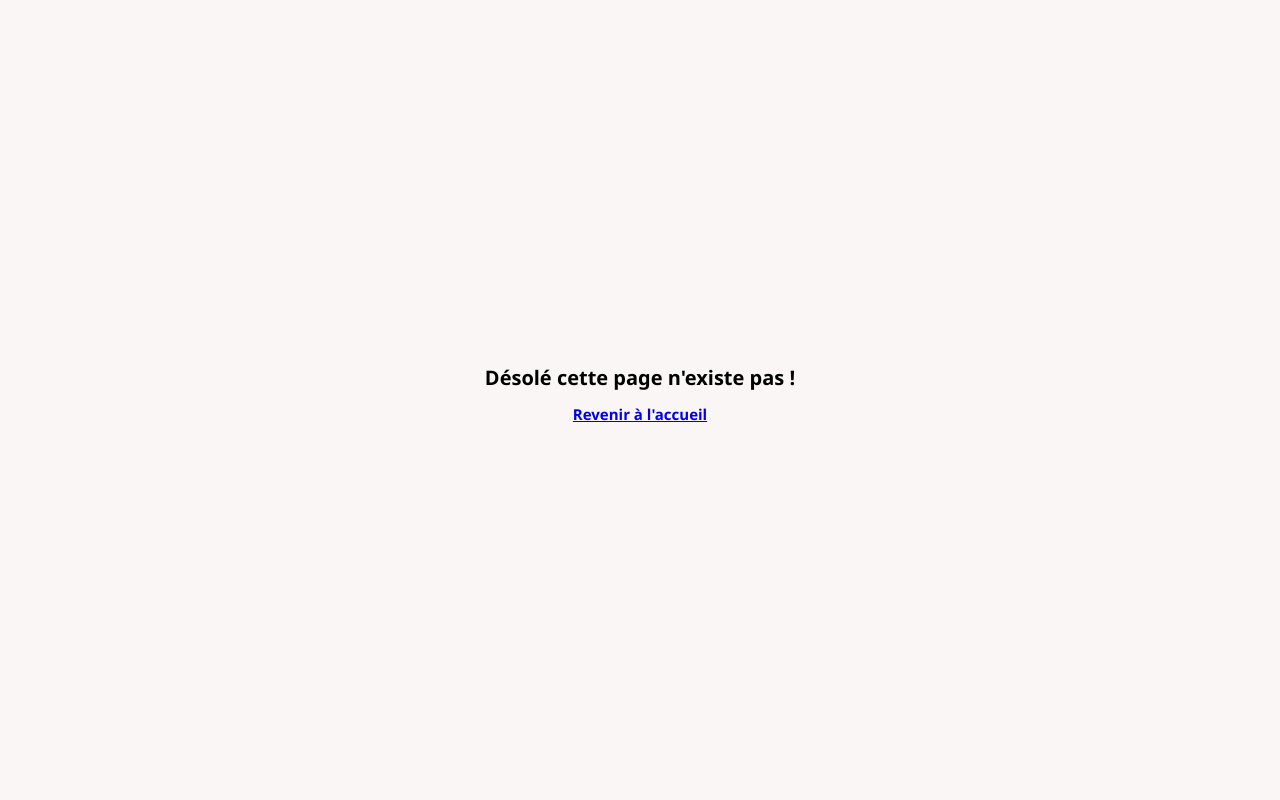
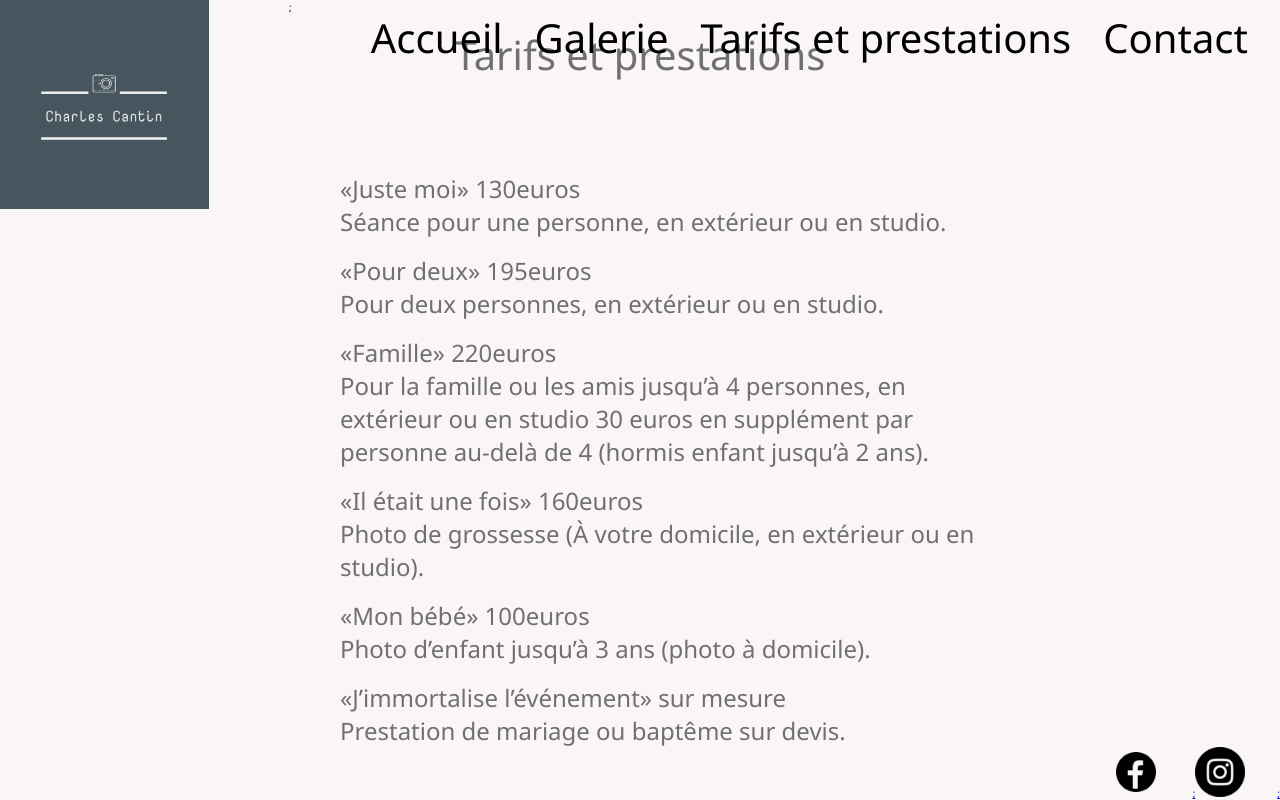
Before and after one commit to stephanepierre/Eval-front-Photographe, a React (Create React App) app: page /Prices in a window 1280 px wide. Built offline with nearby package versions, Linux system fonts and the light colour scheme.

Commit message:
ADD prices page

```diff
--- a/src/App.js
+++ b/src/App.js
@@ -2,6 +2,7 @@ import { BrowserRouter, Route, Switch } from "react-router-dom";
 import Home from './pages/Home';
 import React from "react";
 import notFound from "./pages/NotFound";
+import Prices from "./pages/Prices";
 
 
 
@@ -11,6 +12,7 @@ const App = () => {
       <BrowserRouter>
         <Switch>
           <Route path="/" exact component={Home}/>
+          <Route path="/Prices" exact component={Prices}/>
           <Route component={notFound}/>
         </Switch>
       </BrowserRouter>
--- a/src/pages/Prices.js
+++ b/src/pages/Prices.js
@@ -0,0 +1,34 @@
+import React from "react";
+import Navigation from "../components/Navigation";
+import Footer from "../components/Footer";
+
+
+
+function Prices() {
+    return (
+        <>
+            <Navigation/>
+            <div className="pricesPage">
+                <div className="titlePage">Tarifs et prestations</div>
+                <ul>
+                    <li> &#171;Juste moi&#187; 130euros <br/>
+                    Séance pour une personne, en extérieur ou en studio.</li>
+                    <li> &#171;Pour deux&#187; 195euros <br/>
+                    Pour deux personnes, en extérieur ou en studio.</li>
+                    <li> &#171;Famille&#187; 220euros <br/>
+                    Pour la famille ou les amis jusqu’à 4 personnes, en extérieur ou en studio
+                    30 euros en supplément par personne au-delà de 4 (hormis enfant jusqu’à 2 ans).</li>
+                    <li> &#171;Il était une fois&#187; 160euros <br/>
+                    Photo de grossesse (À votre domicile, en extérieur ou en studio).</li>
+                    <li> &#171;Mon bébé&#187; 100euros <br/>
+                    Photo d’enfant jusqu’à 3 ans (photo à domicile).</li>
+                    <li> &#171;J’immortalise l’événement&#187; sur mesure <br/>
+                    Prestation de mariage ou baptême sur devis.</li>
+                </ul>
+            </div>
+            <Footer/>
+        </>
+    );
+}
+
+export default Prices;
--- a/src/style/_settings.scss
+++ b/src/style/_settings.scss
@@ -9,10 +9,11 @@ $colorTextOther: #707070;
       for30px: 3rem,
       for25px: 2.5rem,
       for20px: 2rem,
+      for15px: 1.5rem,
   );
 
-
-body{
+  //...........................common style......................................
+  body{
     font-family: 'Segoe UI', sans-serif;
     background: $firstColor;
     margin: 0;
@@ -25,3 +26,9 @@ h1{
     margin: 0;
     padding: 0;
 }
+
+.titlePage{
+  font-size: map-get($fontSizeArray, for25px);
+  font-weight: normal;
+  margin-bottom: 5rem;
+}
--- /dev/null
+++ b/src/style/pages/_prices.scss
@@ -0,0 +1,17 @@
+.pricesPage{
+    color: $colorTextOther;
+    display: flex;
+    height: 100vh;
+    flex-direction: column;
+    justify-content: center;
+    align-items: center;
+    ul{
+        width: 50%;
+        li{
+            display: block;
+            font-size: map-get($fontSizeArray, for15px);
+            text-decoration: none;
+            margin-bottom: 1rem;
+        }
+    }
+}
--- a/src/style/styles.scss
+++ b/src/style/styles.scss
@@ -3,3 +3,4 @@
 @import './pages/home';
 @import './pages/components/footer.scss';
 @import './pages/notFound';
+@import './pages/prices';
```
